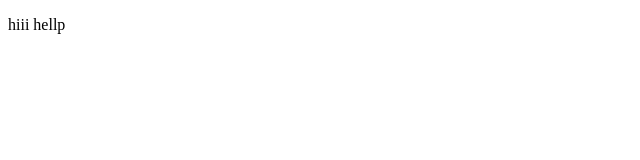
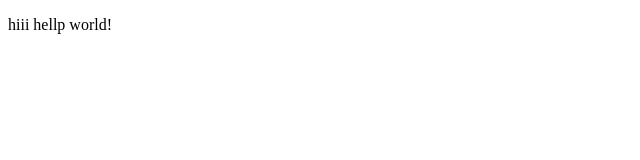
Before and after one commit to aditkailash/example1, a plain HTML site: page index.html in a window 1280 px wide. Shown: the full height of the page, 0-640 px from the left. Drawn offline with Linux system fonts and the light colour scheme.

Commit message:
branch commit

```diff
--- a/index.html
+++ b/index.html
@@ -6,6 +6,6 @@
     <title>Document</title>
 </head>
 <body>
-    <p>hiii hellp</p>
+    <p>hiii hellp world!</p>
 </body>
 </html>
```
